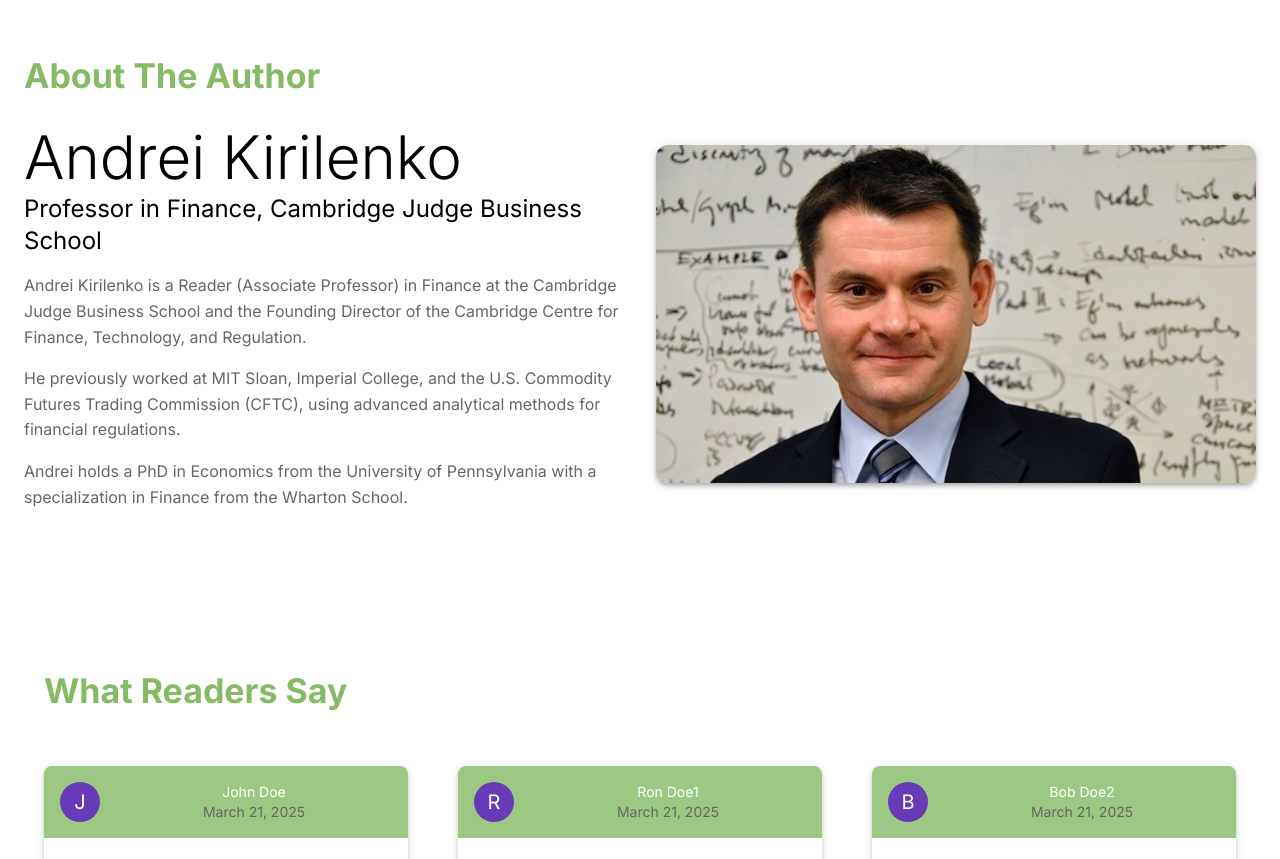
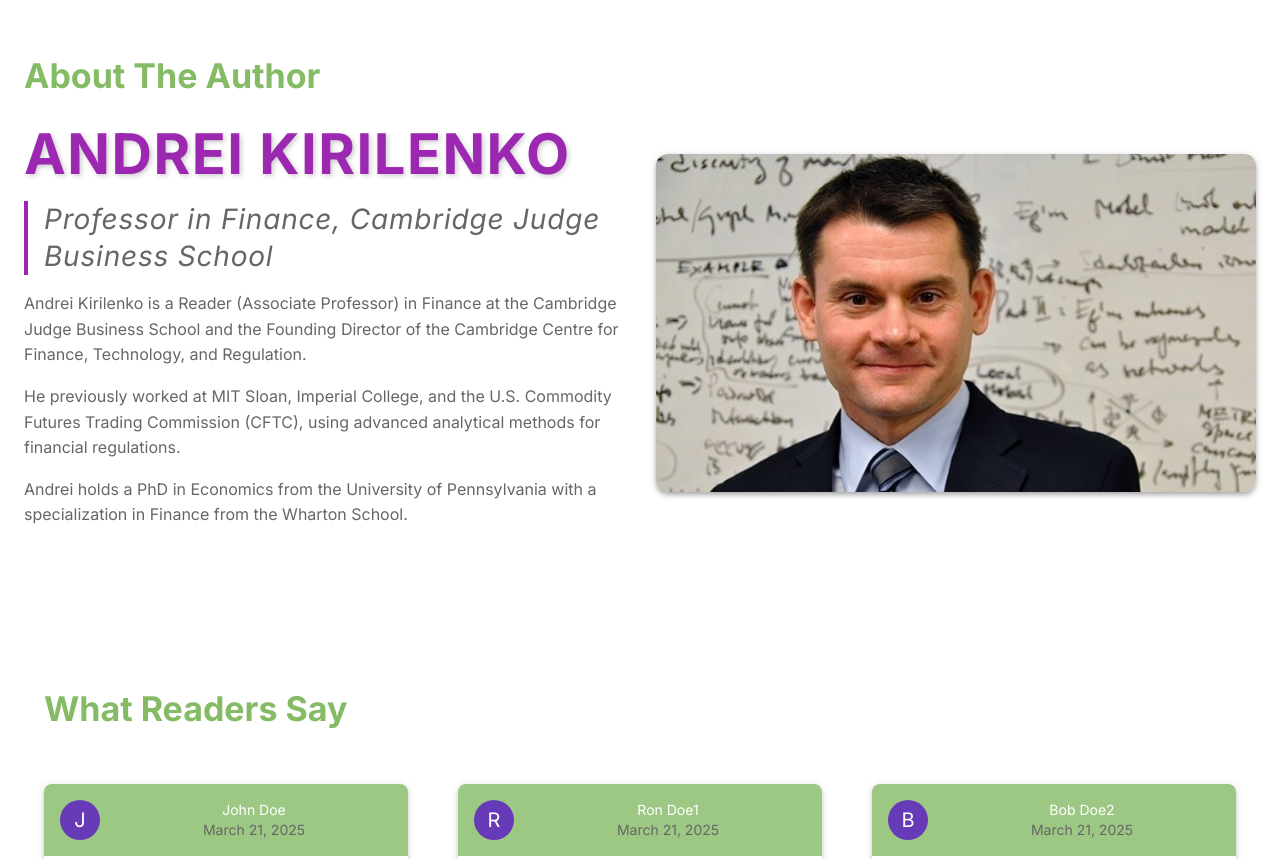
Before and after one commit to o-k-88/money-software, a React (Vite) app: page / in a window 1280 px wide. Shown: the part 880-1739 px from the top of the page. Built offline with nearby package versions, Linux system fonts and the light colour scheme.

Commit message:
more ui fixes

```diff
--- a/src/pages/HomePage/HomePage.jsx
+++ b/src/pages/HomePage/HomePage.jsx
@@ -139,8 +139,35 @@ const Homepage = () => {
 
           <Grid container spacing={4} justifyContent="center" alignItems="center">
             <Grid item xs={12} md={6}>
-              <Typography variant="h2">Andrei Kirilenko</Typography>
-              <Typography variant="h5" sx={{ mb: 2 }}>
+              <Typography
+                variant="h2"
+                sx={{
+                  fontWeight: 700,
+                  fontSize: { xs: "2.5rem", md: "3.5rem" }, // Responsive font size
+                  color: "secondary.main", // Emphasize with primary color
+                  textTransform: "uppercase", // Professional look
+                  letterSpacing: "1.5px", // Adds spacing for readability
+                  textShadow: "2px 2px 5px rgba(0, 0, 0, 0.2)", // Soft shadow effect
+                  mb: 1.5, // Bottom margin for spacing
+                }}
+              >
+                Andrei Kirilenko
+              </Typography>
+
+              <Typography
+                variant="h5"
+                sx={{
+                  fontWeight: 400,
+                  fontSize: { xs: "1.25rem", md: "1.75rem" }, // Adjust size for devices
+                  color: "text.secondary", // Subtle contrast
+                  fontStyle: "italic", // Stylish italic touch
+                  letterSpacing: "0.8px", // Slightly more spacing
+                  borderLeft: "4px solid", // Decorative left border
+                  borderColor: "secondary.main", // Matches theme
+                  pl: 2, // Padding for spacing after border
+                  mb: 2, // Margin bottom
+                }}
+              >
                 Professor in Finance, Cambridge Judge Business School
               </Typography>
               <Typography variant="body1" sx={{ mb: 2, color: "text.secondary", lineHeight: 1.6 }}>
```
